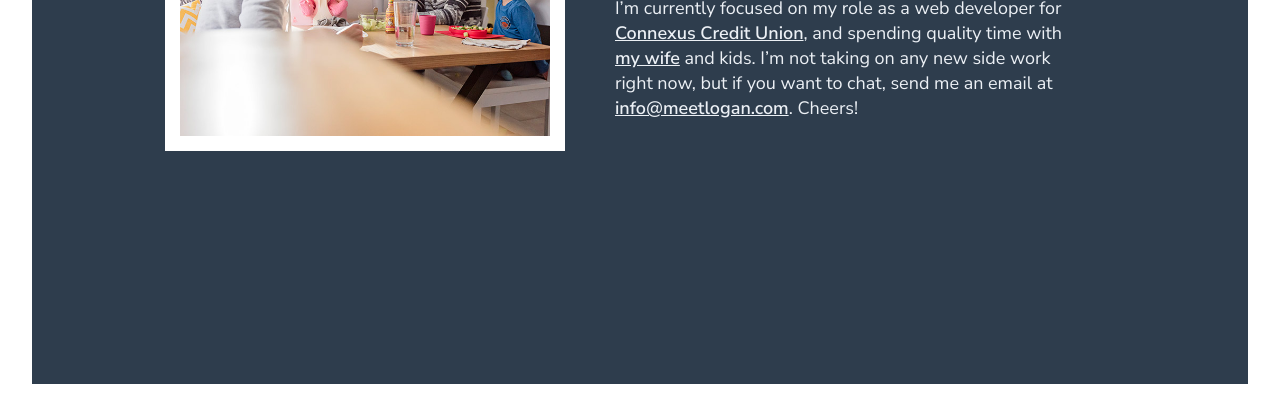
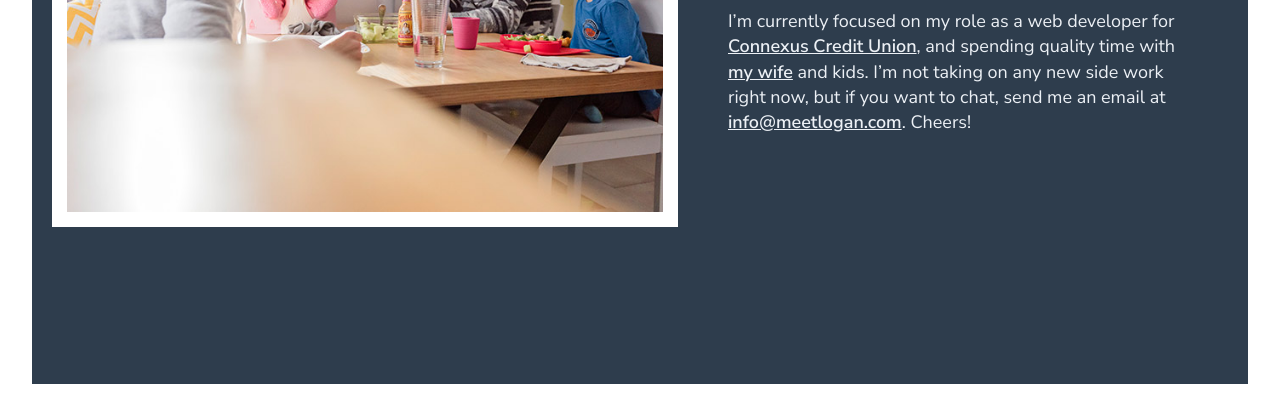
Before and after one commit to brownlo/brownlo.github.io, a plain HTML site: page index.html in a window 1280 px wide. Shown: the part 384-800 px from the top of the page. Drawn offline with Linux system fonts and the light colour scheme; a web font is replaced by a local one.

Commit message:
bigger image

```diff
--- a/styles.css
+++ b/styles.css
@@ -10,14 +10,12 @@ body {
     margin: 2rem;
 }
 .content-wrapper {
-    max-width: 1000px;
     margin: 0 auto;
     padding: 20px;
 }
 .family-image {
    border: 15px solid white;
    box-sizing: border-box;
-   max-width: 400px;
    width: 100%;
 }
 .content {
@@ -49,6 +47,7 @@ a:hover {
 
     .content-wrapper {
         display: flex;
+        align-items: center;
         margin: auto;
     }
 
```
Also changed, not shown: index.html (+1 -1 lines).
